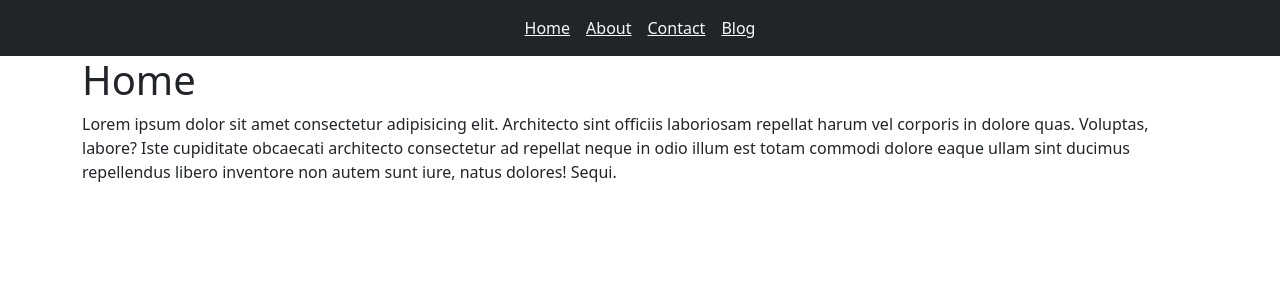
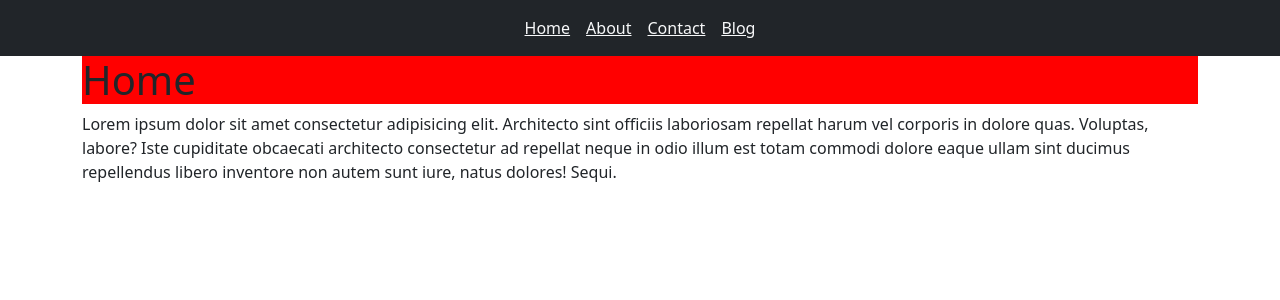
Before and after one commit to jonpfluger/00-vite-sandbox, a React (Vite) app: page / in a window 1280 px wide. Shown: the top 300 px of the page. Built offline with nearby package versions, Linux system fonts and the light colour scheme.

Commit message:
adds app.css

```diff
--- a/src/App.jsx
+++ b/src/App.jsx
@@ -1,5 +1,6 @@
 import { Outlet } from 'react-router-dom'
 import Navbar from './components/Navbar'
+import './app.css'
 
 const App = () => {
   return (
--- /dev/null
+++ b/src/app.css
@@ -0,0 +1,3 @@
+h1 {
+  background: red;
+}
```
